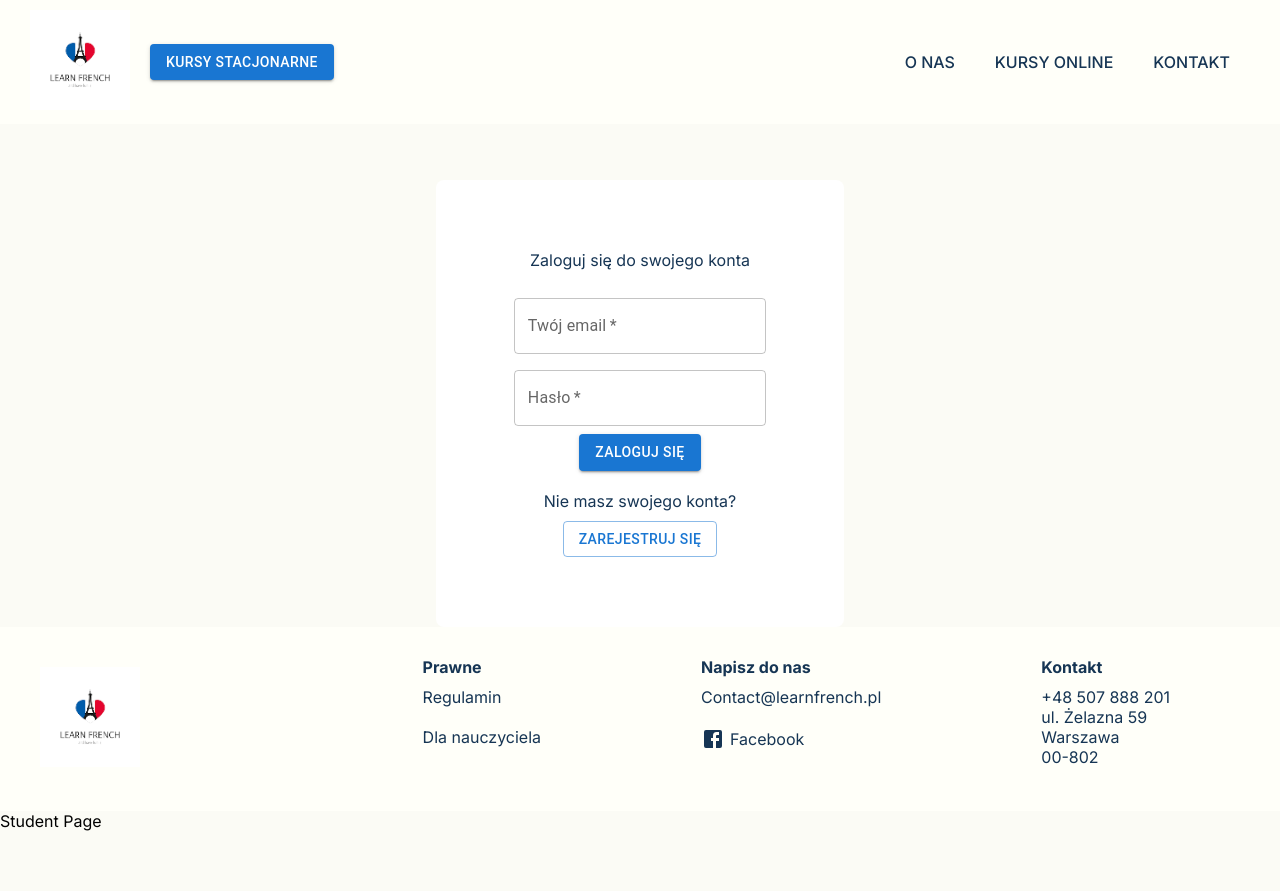
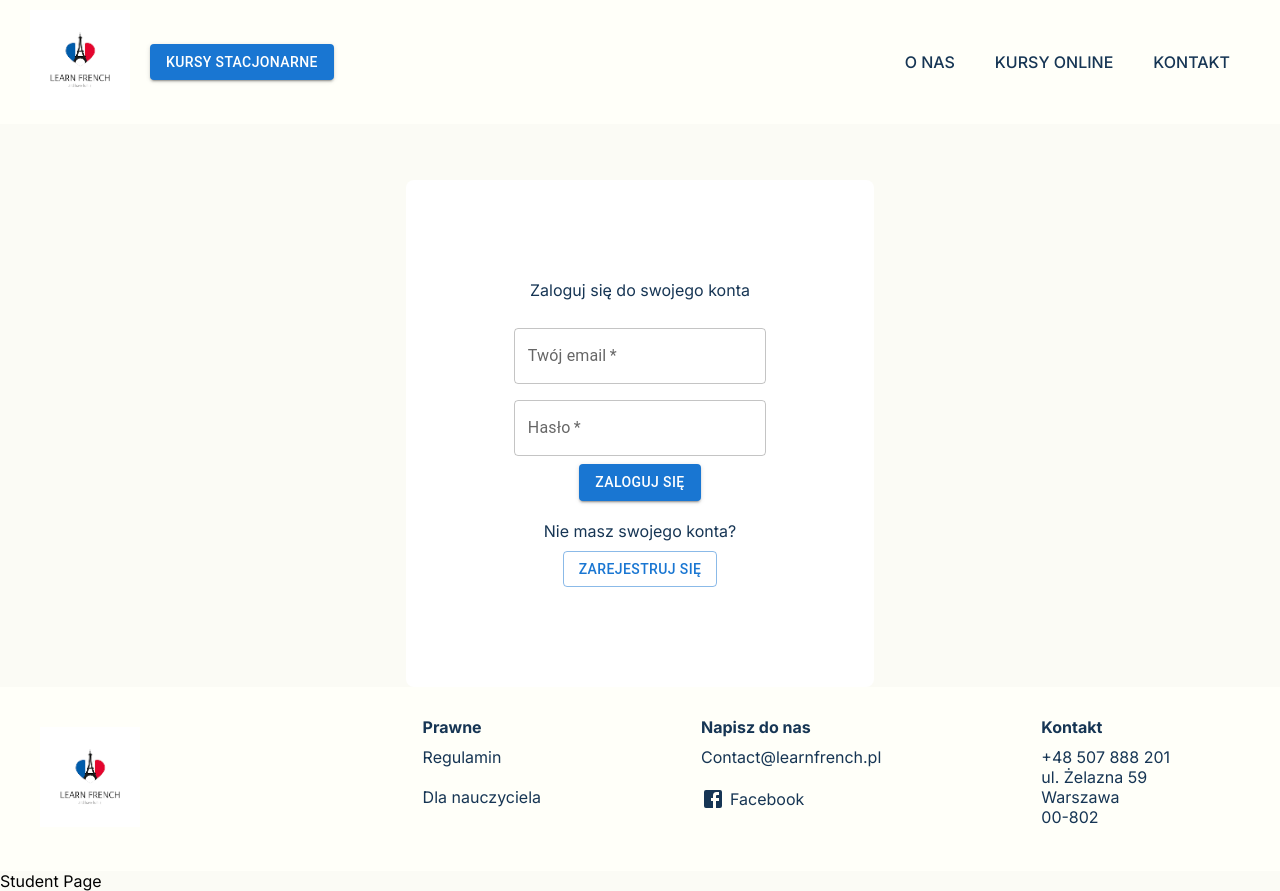
Before and after one commit to paulinawojtysiakk/Gawedowka, a Next.js app: page /student/profile in a window 1280 px wide. Before the commit the page ends 831 px from the top, so only its background shows below. Built offline with nearby package versions, Linux system fonts and the light colour scheme.

Commit message:
login and reg pages page wrapper

```diff
--- a/src/app/pages/login/page.jsx
+++ b/src/app/pages/login/page.jsx
@@ -13,7 +13,7 @@ const Wrapper = styled.div`
 
 `;
 const LoginContainer = styled.div`
-  padding: 70px;
+  padding: 100px;
   text-align: center;
   color: var(--basic-text-color);
   background-color: white;
@@ -45,7 +45,7 @@ const Login = () => {
   };
 
   return (
-    <>
+    <div className={styles.wrapper}>
       <NavBar />
       <Wrapper className={styles.main}>
         <LoginContainer>
@@ -76,7 +76,7 @@ const Login = () => {
         </LoginContainer>
       </Wrapper>
       <Footer />
-    </>
+    </div>
   );
 };
 
--- a/src/app/pages/registration/page.jsx
+++ b/src/app/pages/registration/page.jsx
@@ -12,7 +12,7 @@ color: var(--basic-text-color);
 `;
 
 const RegistrationContainer = styled.div`
-  padding: 70px;
+  padding: 100px;
   text-align: center;
   background-color: white;
   border-radius: 8px;
@@ -43,7 +43,7 @@ const Register = () => {
   };
 
   return (
-    <>
+    <div className={styles.wrapper}>
       <NavBar />
       <Wrapper className={styles.main}>
         <RegistrationContainer>
@@ -79,7 +79,7 @@ const Register = () => {
         </RegistrationContainer>
       </Wrapper>
       <Footer />
-    </>
+    </div>
   );
 };
 
```
